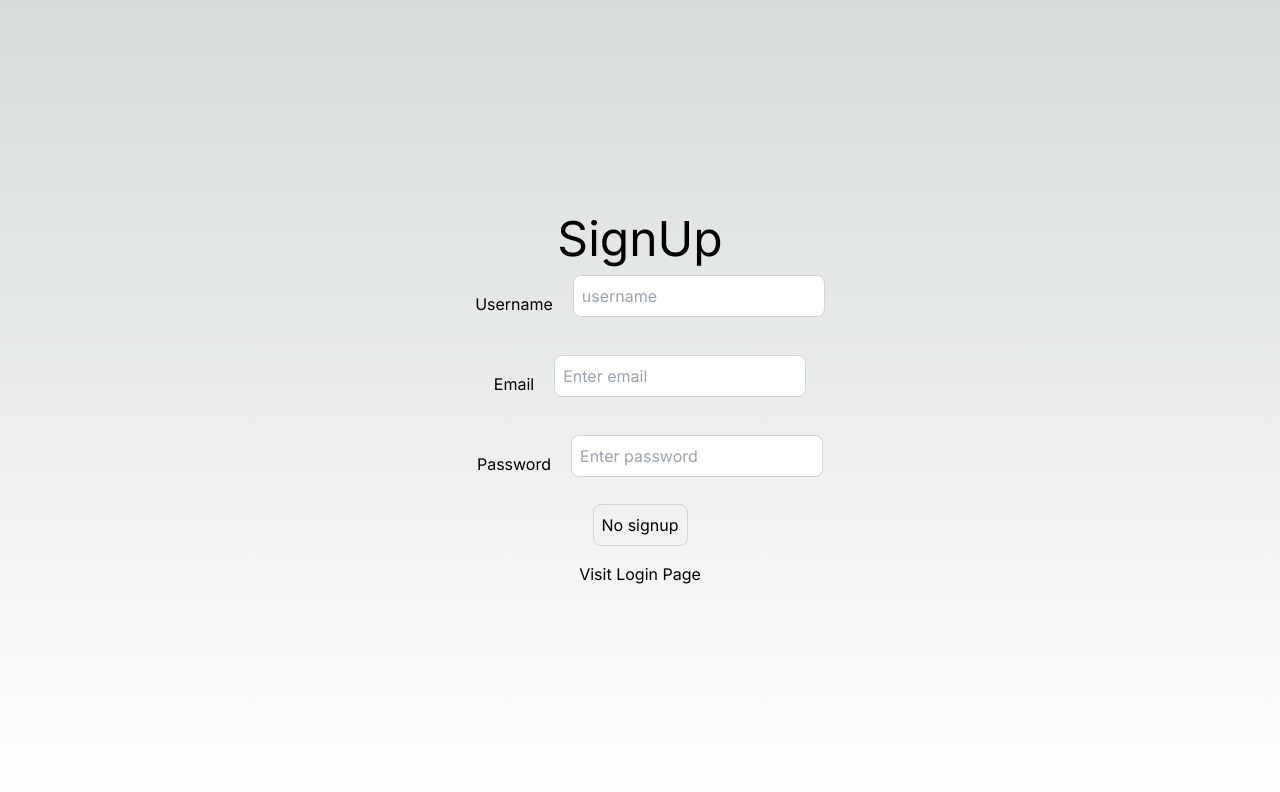
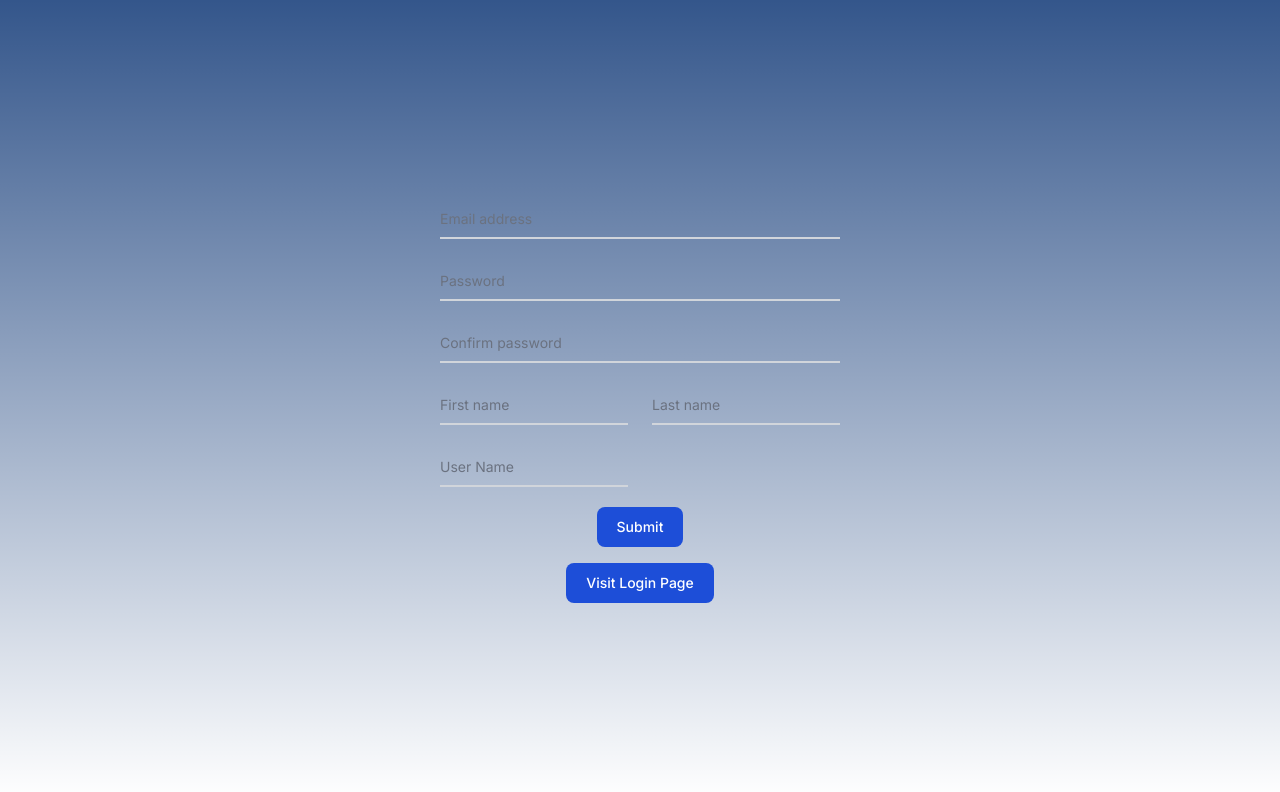
Before and after one commit to akpbadnawar/next, a Next.js app: page /signup in a window 1280 px wide. Shown: the top 792 px of the page. Built offline with nearby package versions, Linux system fonts and the light colour scheme.

Commit message:
overhall for login page and signup page

```diff
--- a/src/app/login/page.tsx
+++ b/src/app/login/page.tsx
@@ -30,6 +30,7 @@ export default function LoginPage() {
     }
   };
 
+
   useEffect(()=>{
     if(user.email.length>0 && user.password.length>0)
      {
@@ -40,53 +41,54 @@ export default function LoginPage() {
 },[user]);
 
   return (
-    <div className="flex flex-col items-center justify-center min-h-screen py-2">
+    <section className="bg-gray-50 dark:bg-gray-900">
+            <div className="flex flex-col items-center justify-center px-6 py-8 mx-auto md:h-screen lg:py-0">
+                <a href="#" className="flex items-center mb-6 text-2xl font-semibold text-gray-900 dark:text-white">
+                <img className="w-8 h-8 mr-2" src="https://flowbite.s3.amazonaws.com/blocks/marketing-ui/logo.svg" alt="logo"/>
+                Account Creater
+                </a>
+            <div className="w-full bg-white rounded-lg shadow dark:border md:mt-0 sm:max-w-md xl:p-0 dark:bg-gray-800 dark:border-gray-700">
+                <div className="p-6 space-y-4 md:space-y-6 sm:p-8">
+                    <h1 className="text-xl font-bold leading-tight tracking-tight text-gray-900 md:text-2xl dark:text-white">
+                        Sign in to your account
+                    </h1>
                     <div><Toaster/></div>
-      <h1 className="text-5xl">{loading?"Logging In...":"Login"}</h1>
-      <hr />
-        <div className="flex w-150 h-20 items-center" >
-          <label className="px-5" htmlFor="email">
-            Email
-          </label>
-          <input
-            className="block w-full text-sm text-slate-500
-          file:mr-4 file:py-2 file:px-4
-          file:rounded-full file:border-0
-          file:text-sm file:font-semibold
-          file:bg-violet-50 file:text-violet-700
-          hover:file:bg-violet-100"
-            id="email"
+                        <div>
+                            <label htmlFor="email" className="block mb-2 text-sm font-medium text-gray-900 dark:text-white">Your email</label>
+                            <input className="bg-gray-50 border border-gray-300 text-gray-900 sm:text-sm rounded-lg focus:ring-primary-600 focus:border-primary-600 block w-full p-2.5 dark:bg-gray-700 dark:border-gray-600 dark:placeholder-gray-400 dark:text-white dark:focus:ring-blue-500 dark:focus:border-blue-500" id="email"
                             type="text"
                             value={user.email}
                             onChange={(e) => setUser({ ...user, email: e.target.value })}
-            placeholder="Enter email"
-          />
+                            placeholder="Enter email"/>
                         </div>
-
-        <div className="flex w-150 h-20 items-center" >
-
-          <label className="px-5" htmlFor="password">
-            Password
-          </label>
-          <input
-            className="block w-full text-sm text-slate-500
-          file:mr-4 file:py-2 file:px-4
-          file:rounded-full file:border-0
-          file:text-sm file:font-semibold
-          file:bg-violet-50 file:text-violet-700
-          hover:file:bg-violet-100"
+                        <div>
+                            <label htmlFor="password" className="block mb-2 text-sm font-medium text-gray-900 dark:text-white">Password</label>
+                            <input className="bg-gray-50 border border-gray-300 text-gray-900 sm:text-sm rounded-lg focus:ring-primary-600 focus:border-primary-600 block w-full p-2.5 dark:bg-gray-700 dark:border-gray-600 dark:placeholder-gray-400 dark:text-white dark:focus:ring-blue-500 dark:focus:border-blue-500"
                             id="password"
                             type="password"
                             value={user.password}
                             onChange={(e) => setUser({ ...user, password: e.target.value })}
-            placeholder="Enter password"
+                            placeholder="••••••••"
                             />
                         </div>
-        <button
-          onClick={onLogin}
-          className="p-2 border borger-gray-300 rounded-lg mb-4 focus:outline-none focus:border-gray-600"
-        >Login here</button>
-        <Link href="/signup">Visit Signup Page</Link>
+                        <div className="flex items-center justify-between">
+                            <div className="flex items-start">
+                                <div className="flex items-center h-5">
+                                    <input id="remember" aria-describedby="remember" type="checkbox" className="w-4 h-4 border border-gray-300 rounded bg-gray-50 focus:ring-3 focus:ring-primary-300 dark:bg-gray-700 dark:border-gray-600 dark:focus:ring-primary-600 dark:ring-offset-gray-800" required=""/>
                                 </div>
+                                <div className="ml-3 text-sm">
+                                    <label htmlFor="remember" className="text-gray-500 dark:text-gray-300">Remember me</label>
+                                </div>
+                            </div>
+                            <a href="#" className="text-sm font-medium text-primary-600 hover:underline dark:text-primary-500">Forgot password?</a>
+                        </div>
+                        <button onClick={onLogin} className="w-full text-white bg-primary-600 hover:bg-primary-700 focus:ring-4 focus:outline-none focus:ring-primary-300 font-medium rounded-lg text-sm px-5 py-2.5 text-center dark:bg-primary-600 dark:hover:bg-primary-700 dark:focus:ring-primary-800">Sign in </button>
+                        <p className="text-sm font-light text-gray-500 dark:text-gray-400">
+                            Don’t have an account yet? <Link href="/signup" className="font-medium text-primary-600 hover:underline dark:text-primary-500">Sign up</Link>
+                        </p>
+                </div>
+            </div>
+        </div>
+    </section>
   );
 }
--- a/src/app/profile/page.tsx
+++ b/src/app/profile/page.tsx
@@ -1,7 +1,7 @@
 "use client"
 import axios from "axios"
 import Link from "next/link"
-import toast from "react-hot-toast"
+import toast, { Toaster } from "react-hot-toast";
 import { useRouter } from "next/navigation"
 import react ,{ useState } from "react"
 
@@ -29,6 +29,7 @@ export default function ProfilePage() {
     return(
         <div className="flex flex-col items-center justify-center min-h-screen py-2">
             <h1>Profile</h1>
+            <div><Toaster/></div>
             <hr/>
             <p>Profile Page</p>
             <h2>{data === 'nothing' ? "Nothing" : <Link href={`/profile/${data}`}>{data}</Link>}</h2>
--- a/src/app/signup/page.tsx
+++ b/src/app/signup/page.tsx
@@ -4,6 +4,7 @@ import React, {useState, useEffect } from "react";
 import { useRouter } from "next/navigation";
 import axios from "axios";
 import {Toaster, toast} from "react-hot-toast";
+import '../signup/style.css'
 
 export default function SignupPage() {
   const router = useRouter();
@@ -42,59 +43,57 @@ const [loading, setLoading] = useState(false);
   },[user]);
 
   return (
-    <div className="flex flex-col items-center justify-center min-h-screen py-2">
+  <div className="flex flex-col items-center justify-center px-6 py-8 mx-auto md:h-screen lg:py-0 max-w-md">
     <div><Toaster/></div>
-      <h1 className="text-5xl">{loading? 'Processing' : 'SignUp'}</h1>
-      <hr />
-      <div className="flex w-150 h-20 items-center">
-        <label className="px-5" htmlFor="username">
-          Username
-        </label>
-        <input
-          className="p-2 border border-gray-300 rounded-lg mb-4 focus:outline-none focus:border-gray-600 text-black"
-          id="username"
-          type="text"
-          value={user.username}
-          onChange={(e) => setUser({...user, username: e.target.value})}
-          placeholder="username"
-        />
-      </div>
-
-        <div className="flex w-150 h-20 items-center" >
-          <label className="px-5" htmlFor="email">
-            Email
-          </label>
-          <input
-            className="p-2 border border-gray-300 rounded-lg mb-4 focus:outline-none focus:border-gray-600 text-black"
+    <div className="relative z-0 w-full mb-5 group">
+        <input className="block py-2.5 px-0 w-full text-sm text-gray-900 bg-transparent border-0 border-b-2 border-gray-300 appearance-none dark:text-white dark:border-gray-600 dark:focus:border-blue-500 focus:outline-none focus:ring-0 focus:border-blue-600 peer"
         id="email"
         type="email"
         value={user.email}
         onChange={(e) => setUser({ ...user, email: e.target.value })}
-            placeholder="Enter email"
-          />
+        placeholder=" "
+        required />
+        <label htmlFor="floating_email" className="peer-focus:font-medium absolute text-sm text-gray-500 dark:text-gray-400 duration-300 transform -translate-y-6 scale-75 top-3 -z-10 origin-[0] peer-focus:start-0 rtl:peer-focus:translate-x-1/4 rtl:peer-focus:left-auto peer-focus:text-blue-600 peer-focus:dark:text-blue-500 peer-placeholder-shown:scale-100 peer-placeholder-shown:translate-y-0 peer-focus:scale-75 peer-focus:-translate-y-6">Email address</label>
     </div>
-
-        <div className="flex w-150 h-20 items-center" >
-
-          <label className="px-5" htmlFor="password">
-            Password
-          </label>
-          <input
-            className="p-2 border border-gray-300 rounded-lg mb-4 focus:outline-none focus:border-gray-600 text-black"
+    <div className="relative z-0 w-full mb-5 group">
+        <input className="block py-2.5 px-0 w-full text-sm text-gray-900 bg-transparent border-0 border-b-2 border-gray-300 appearance-none dark:text-white dark:border-gray-600 dark:focus:border-blue-500 focus:outline-none focus:ring-0 focus:border-blue-600 peer"
          id="password"
          type="password"
          value={user.password}
          onChange={(e) => setUser({ ...user, password: e.target.value })}
-            placeholder="Enter password"
-          />
+         placeholder=" "
+         required />
+        <label htmlFor="floating_password" className="peer-focus:font-medium absolute text-sm text-gray-500 dark:text-gray-400 duration-300 transform -translate-y-6 scale-75 top-3 -z-10 origin-[0] peer-focus:start-0 rtl:peer-focus:translate-x-1/4 peer-focus:text-blue-600 peer-focus:dark:text-blue-500 peer-placeholder-shown:scale-100 peer-placeholder-shown:translate-y-0 peer-focus:scale-75 peer-focus:-translate-y-6">Password</label>
     </div>
-        <button
-          onClick={onSignup}
-          className="p-2 border border-gray-300 rounded-lg mb-4 focus:outline-none focus:border-gray-600"
-          >
-            {buttonDisabled ? "No signup" : "Signup"}
-        </button>
-        <Link href="/login">Visit Login Page</Link>
+    <div className="relative z-0 w-full mb-5 group">
+        <input type="password" name="repeat_password" id="floating_repeat_password" className="block py-2.5 px-0 w-full text-sm text-gray-900 bg-transparent border-0 border-b-2 border-gray-300 appearance-none dark:text-white dark:border-gray-600 dark:focus:border-blue-500 focus:outline-none focus:ring-0 focus:border-blue-600 peer" placeholder=" " required />
+        <label htmlFor="floating_repeat_password" className="peer-focus:font-medium absolute text-sm text-gray-500 dark:text-gray-400 duration-300 transform -translate-y-6 scale-75 top-3 -z-10 origin-[0] peer-focus:start-0 rtl:peer-focus:translate-x-1/4 peer-focus:text-blue-600 peer-focus:dark:text-blue-500 peer-placeholder-shown:scale-100 peer-placeholder-shown:translate-y-0 peer-focus:scale-75 peer-focus:-translate-y-6">Confirm password</label>
+    </div>
+    <div className="grid md:grid-cols-2 md:gap-6">
+        <div className="relative z-0 w-full mb-5 group">
+            <input type="text" name="floating_first_name" id="floating_first_name" className="block py-2.5 px-0 w-full text-sm text-gray-900 bg-transparent border-0 border-b-2 border-gray-300 appearance-none dark:text-white dark:border-gray-600 dark:focus:border-blue-500 focus:outline-none focus:ring-0 focus:border-blue-600 peer" placeholder=" " required />
+            <label htmlFor="floating_first_name" className="peer-focus:font-medium absolute text-sm text-gray-500 dark:text-gray-400 duration-300 transform -translate-y-6 scale-75 top-3 -z-10 origin-[0] peer-focus:start-0 rtl:peer-focus:translate-x-1/4 peer-focus:text-blue-600 peer-focus:dark:text-blue-500 peer-placeholder-shown:scale-100 peer-placeholder-shown:translate-y-0 peer-focus:scale-75 peer-focus:-translate-y-6">First name</label>
+        </div>
+        <div className="relative z-0 w-full mb-5 group">
+            <input type="text" name="floating_last_name" id="floating_last_name" className="block py-2.5 px-0 w-full text-sm text-gray-900 bg-transparent border-0 border-b-2 border-gray-300 appearance-none dark:text-white dark:border-gray-600 dark:focus:border-blue-500 focus:outline-none focus:ring-0 focus:border-blue-600 peer" placeholder=" " required />
+            <label htmlFor="floating_last_name" className="peer-focus:font-medium absolute text-sm text-gray-500 dark:text-gray-400 duration-300 transform -translate-y-6 scale-75 top-3 -z-10 origin-[0] peer-focus:start-0 rtl:peer-focus:translate-x-1/4 peer-focus:text-blue-600 peer-focus:dark:text-blue-500 peer-placeholder-shown:scale-100 peer-placeholder-shown:translate-y-0 peer-focus:scale-75 peer-focus:-translate-y-6">Last name</label>
+        </div>
+    </div>
+    <div className="grid md:grid-cols-2 md:gap-6">
+        <div className="relative z-0 w-full mb-5 group">
+            <input className="block py-2.5 px-0 w-full text-sm text-gray-900 bg-transparent border-0 border-b-2 border-gray-300 appearance-none dark:text-white dark:border-gray-600 dark:focus:border-blue-500 focus:outline-none focus:ring-0 focus:border-blue-600 peer"
+            id="username"
+            type="text"
+            value={user.username}
+            placeholder=" "
+            onChange={(e) => setUser({...user, username: e.target.value})}
+            required />
+            <label htmlFor="floating_phone" className="peer-focus:font-medium absolute text-sm text-gray-500 dark:text-gray-400 duration-300 transform -translate-y-6 scale-75 top-3 -z-10 origin-[0] peer-focus:start-0 rtl:peer-focus:translate-x-1/4 peer-focus:text-blue-600 peer-focus:dark:text-blue-500 peer-placeholder-shown:scale-100 peer-placeholder-shown:translate-y-0 peer-focus:scale-75 peer-focus:-translate-y-6">User Name</label>
+        </div>
+    </div>
+    <button onClick={onSignup} className="text-white bg-blue-700 hover:bg-blue-800 focus:ring-4 focus:outline-none focus:ring-blue-300 font-medium rounded-lg text-sm w-full sm:w-auto px-5 py-2.5 text-center dark:bg-blue-600 dark:hover:bg-blue-700 dark:focus:ring-blue-800">Submit</button>
+
+    <Link className="mt-4 text-white bg-blue-700 hover:bg-blue-800 focus:ring-4 focus:outline-none focus:ring-blue-300 font-medium rounded-lg text-sm w-full sm:w-auto px-5 py-2.5 text-center dark:bg-blue-600 dark:hover:bg-blue-700 dark:focus:ring-blue-800" href="/login">Visit Login Page</Link>
   </div>
   );
 }
--- /dev/null
+++ b/src/app/signup/style.css
@@ -0,0 +1,4 @@
+/* styles/styles.css */
+body {
+    background-color: #34568B;
+  }
```
Also changed, not shown: src/app/test/page.tsx (added). Lines whose indentation alone changed are shown as unchanged.
